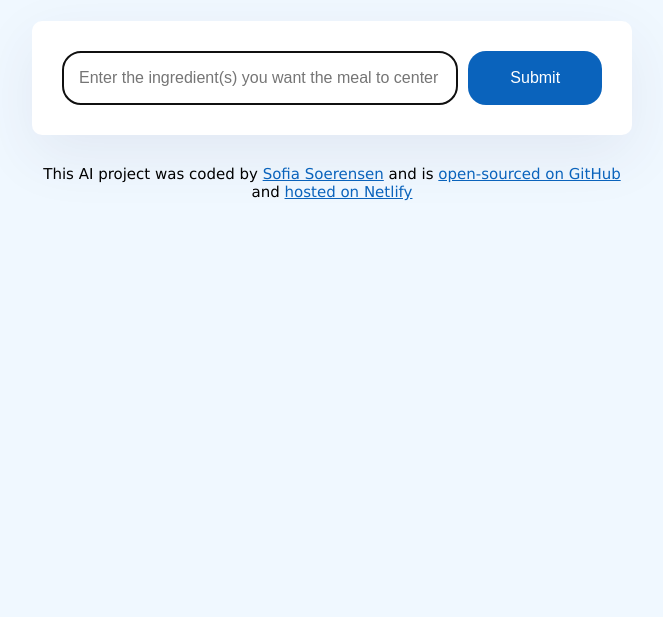
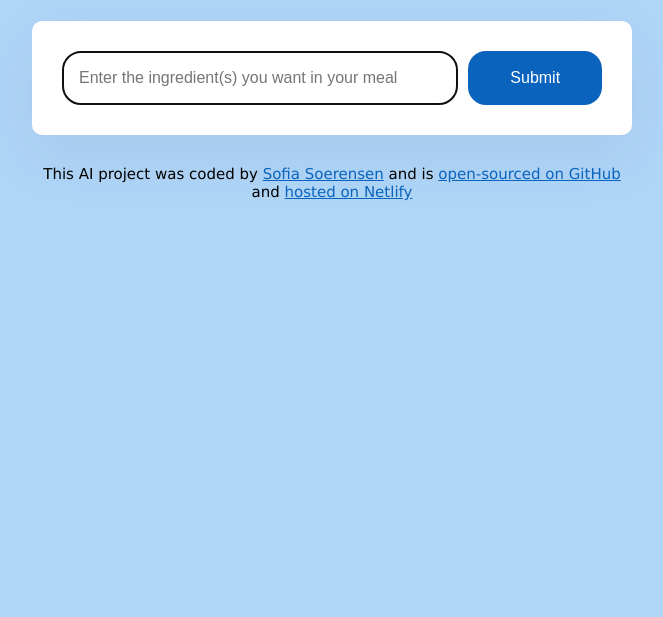
Before and after one commit to SofiaSoerensen/AI, a plain HTML site: page index.html in a window 1280 px wide. Shown: the part 183-800 px from the top of the page, without its empty margins (308-971 px from the left). Drawn offline with nearby package versions, Linux system fonts and the light colour scheme.

Commit message:
Adjusted css

```diff
--- a/index.html
+++ b/index.html
@@ -18,7 +18,7 @@
         <form id="form">
           <input
             type="text"
-            placeholder="Enter the ingredient(s) you want the meal to center"
+            placeholder="Enter the ingredient(s) you want in your meal"
             autofocus
             required
             autocomplete="off"
--- a/styles.css
+++ b/styles.css
@@ -1,5 +1,5 @@
 body {
-  background-color: aliceblue;
+  background-color: rgb(175, 213, 247);
   font-family: Verdana, Geneva, Tahoma, sans-serif;
 }
 
```
